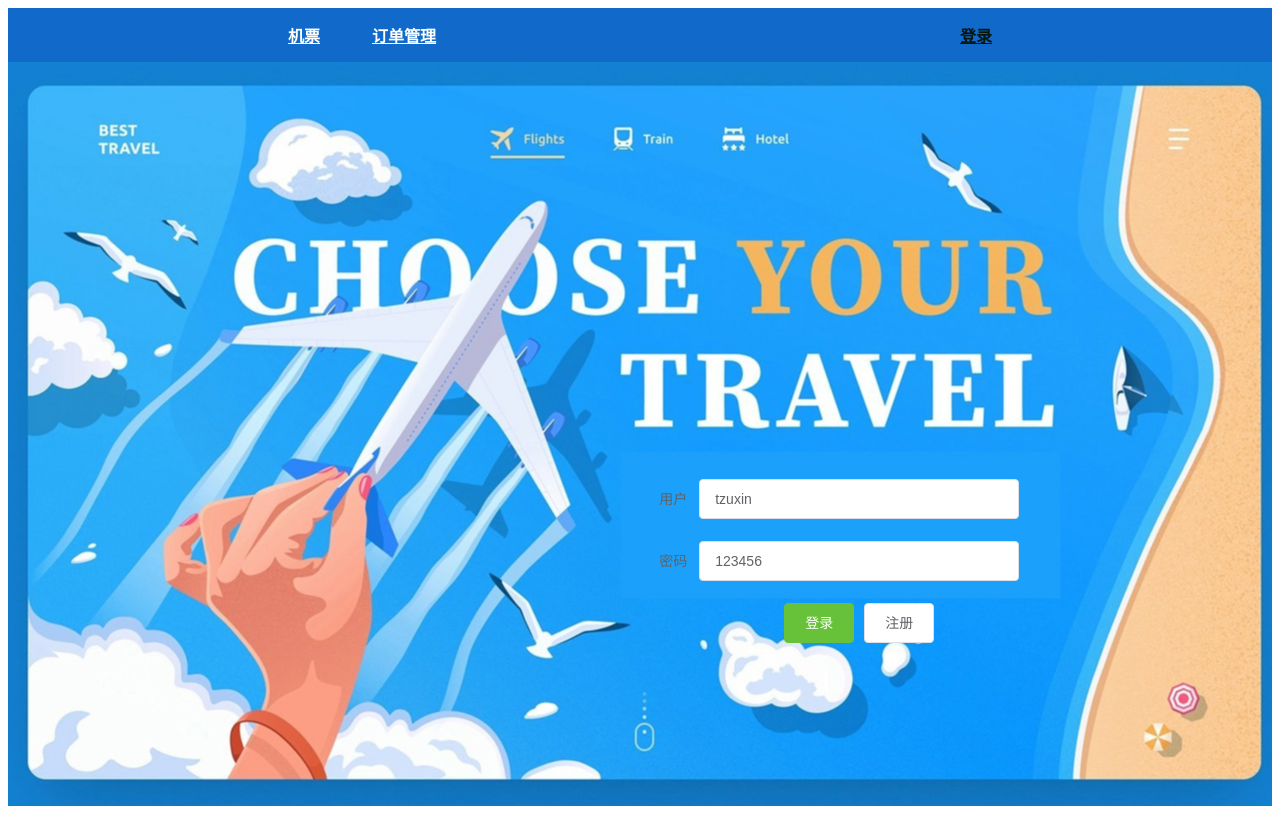
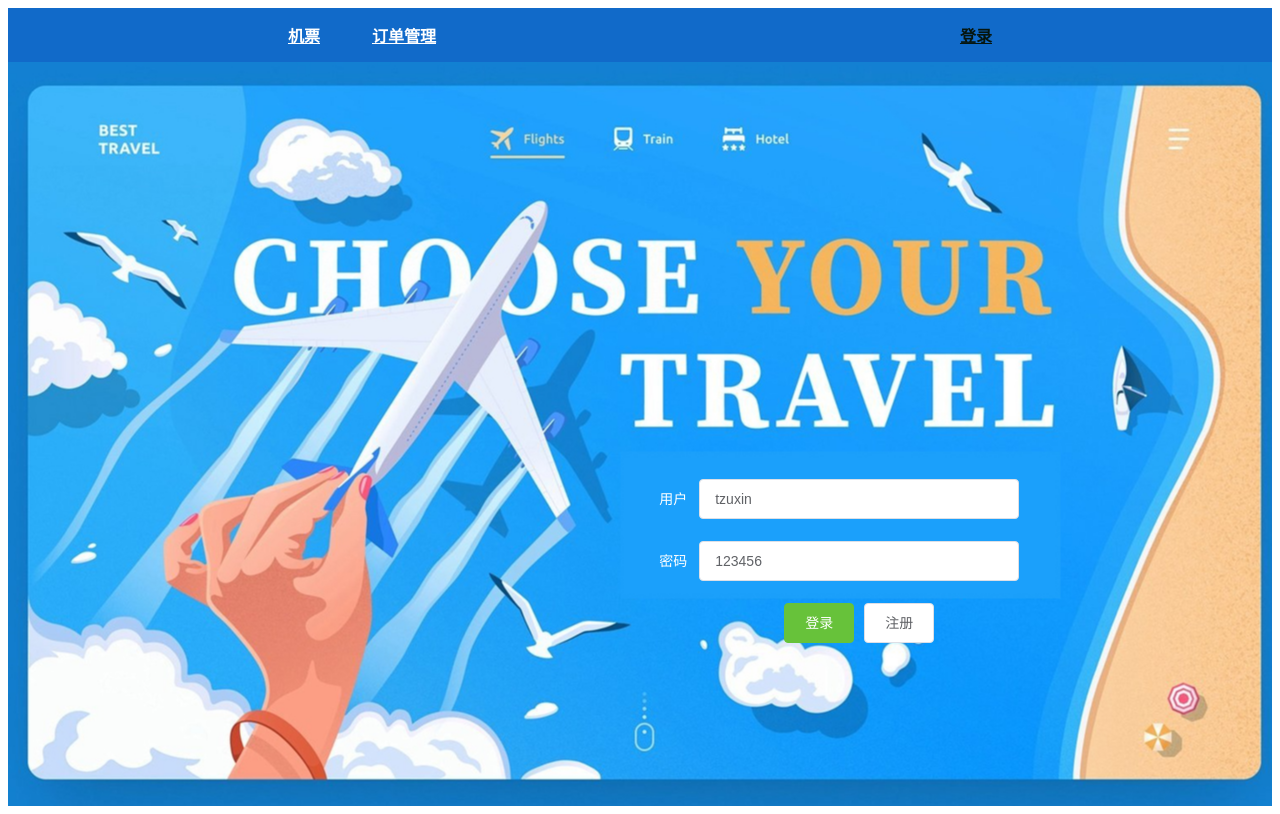
Before and after one commit to ChenZixinn/Aircraft, a Vue app: page /login in a window 1280 px wide. Built offline with nearby package versions, Linux system fonts and the light colour scheme; no server answers.

Commit message:
设置lable 颜色

```diff
--- a/src/views/AdminLoginView.vue
+++ b/src/views/AdminLoginView.vue
@@ -2,10 +2,10 @@
   <div class="login-view-box">
     <div class="login-view">
       <el-form ref="form" :model="form" label-width="80px">
-        <el-form-item label="用户">
+        <el-form-item label="用户" class="font-white">
           <el-input v-model="form.username"></el-input>
         </el-form-item>
-        <el-form-item label="密码">
+        <el-form-item label="密码" class="font-white">
           <el-input v-model="form.password"></el-input>
         </el-form-item>
 
@@ -40,6 +40,11 @@
   }
 }
 
+</style>
+<style>
+  .font-white .el-form-item__label{
+    color: white  ;
+  }
 </style>
 
 <script>
--- a/src/views/AdminRegisterView.vue
+++ b/src/views/AdminRegisterView.vue
@@ -2,19 +2,19 @@
   <div class="register-view-box">
     <div class="register-view">
       <el-form ref="form" :model="form" label-width="80px">
-        <el-form-item label="用户">
+        <el-form-item label="用户" class="font-white">
           <el-input v-model="form.username"></el-input>
         </el-form-item>
-        <el-form-item label="地址">
+        <el-form-item label="地址" class="font-white">
           <el-input v-model="form.address"></el-input>
         </el-form-item>
-        <el-form-item label="手机">
+        <el-form-item label="手机" class="font-white">
           <el-input v-model="form.phone"></el-input>
         </el-form-item>
-        <el-form-item label="姓名">
+        <el-form-item label="姓名" class="font-white">
           <el-input v-model="form.realName"></el-input>
         </el-form-item>
-        <el-form-item label="密码">
+        <el-form-item label="密码" class="font-white">
           <el-input v-model="form.password"></el-input>
         </el-form-item>
         <el-form-item>
@@ -39,6 +39,11 @@
   top: 30%;
   right: 25%;
 }
+</style>
+<style>
+  .font-white .el-form-item__label{
+    color: white  ;
+  }
 </style>
 
 <script>
```
